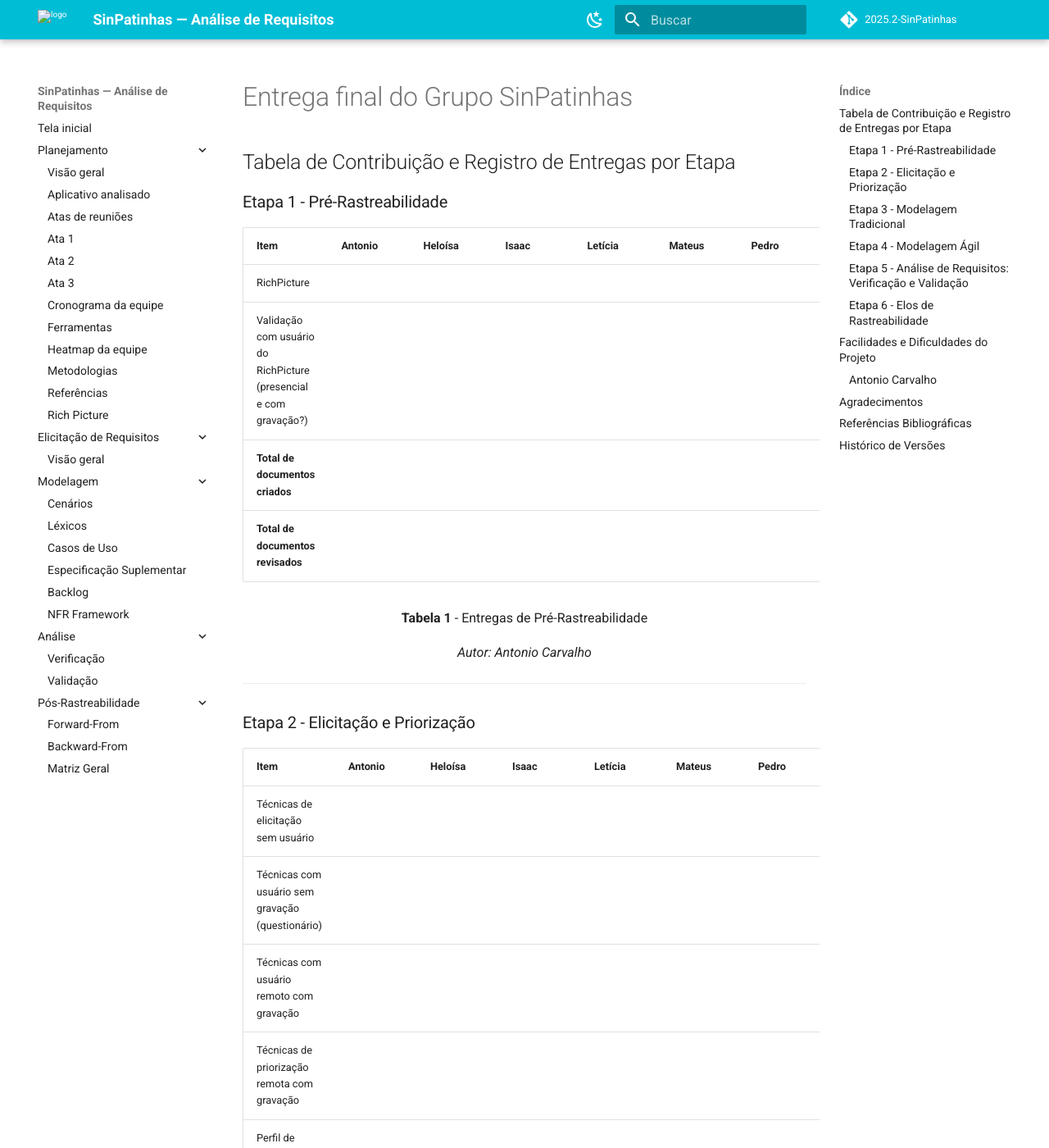
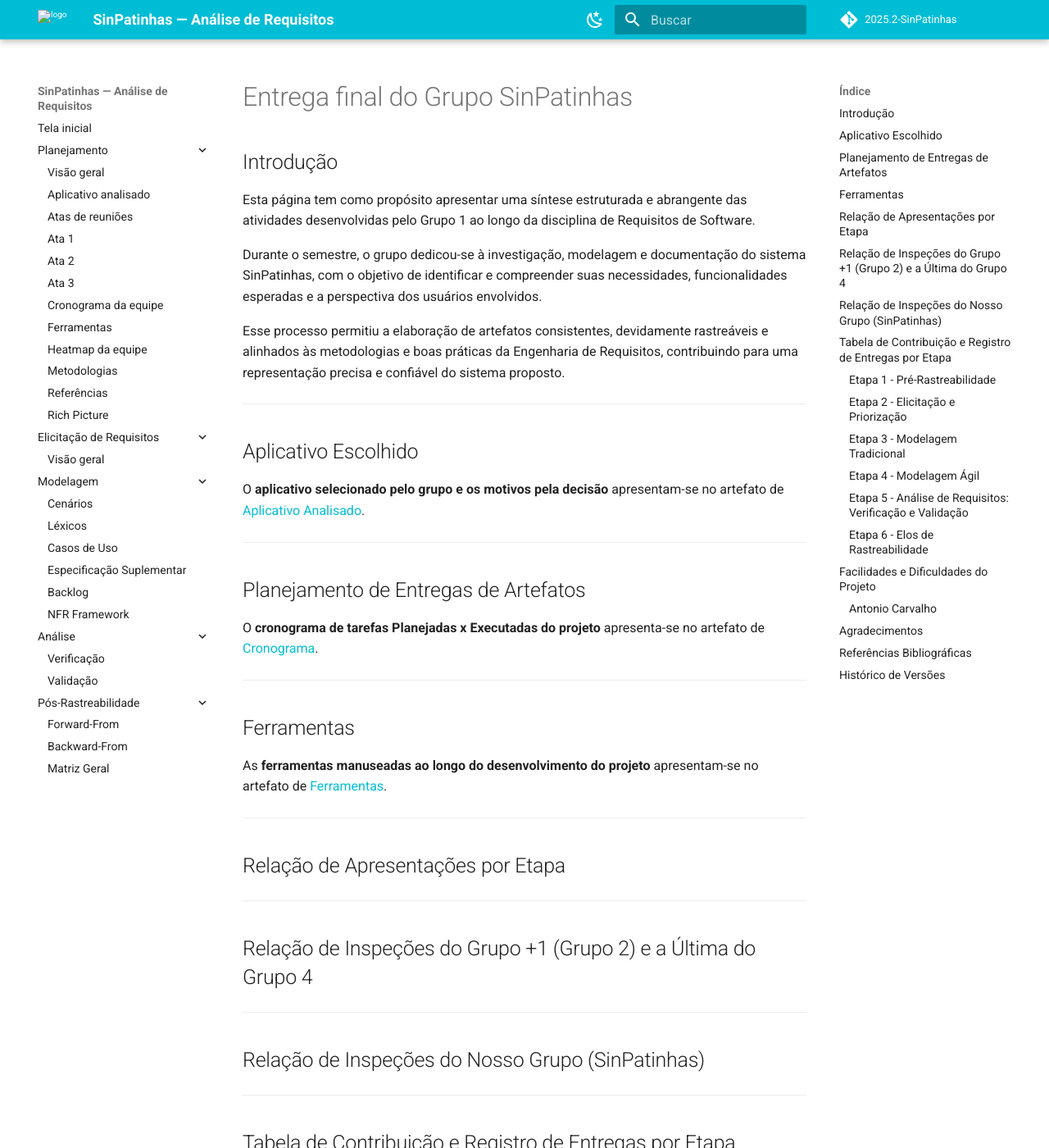
Before and after one commit to Requisitos-de-Software/2025.2-SinPatinhas, an MkDocs documentation site: the page built from docs/entregas/entrega_final.md, in a window 1280 px wide and 1400 px high. Shown: the whole window at 82% size. Built offline with MkDocs 1.6.1 and Material for MkDocs 9.7.7, drawn with Linux system fonts in a browser that asks for light colours; comment, search, counter and statistics services are not loaded; some of the changed text lies outside the part shown.

Commit message:
fix(general): Mais uma alteração de estrutura na página de entrega final.

```diff
--- a/docs/entregas/entrega_final.md
+++ b/docs/entregas/entrega_final.md
@@ -1,7 +1,52 @@
 # Entrega final do Grupo SinPatinhas
 
+## Introdução
+
+Esta página tem como propósito apresentar uma síntese estruturada e abrangente das atividades desenvolvidas pelo Grupo 1 ao longo da disciplina de Requisitos de Software.
+
+Durante o semestre, o grupo dedicou-se à investigação, modelagem e documentação do sistema SinPatinhas, com o objetivo de identificar e compreender suas necessidades, funcionalidades esperadas e a perspectiva dos usuários envolvidos.
+
+Esse processo permitiu a elaboração de artefatos consistentes, devidamente rastreáveis e alinhados às metodologias e boas práticas da Engenharia de Requisitos, contribuindo para uma representação precisa e confiável do sistema proposto.
+
+---
+
+## Aplicativo Escolhido
+
+O **aplicativo selecionado pelo grupo e os motivos pela decisão** apresentam-se no artefato de [Aplicativo Analisado](../planejamento/aplicativo/README.md).
+
+---
+
+## Planejamento de Entregas de Artefatos
+
+O **cronograma de tarefas Planejadas x Executadas do projeto** apresenta-se no artefato de [Cronograma](../planejamento/cronograma/README.md).
+
+---
+
+## Ferramentas
+
+As **ferramentas manuseadas ao longo do desenvolvimento do projeto** apresentam-se no artefato de [Ferramentas](../planejamento/ferramentas/README.md).
+
+---
+
+## Relação de Apresentações por Etapa
+
+
+
+---
+
+## Relação de Inspeções do Grupo +1 (Grupo 2) e a Última do Grupo 4
+
+
+
+---
+
+## Relação de Inspeções do Nosso Grupo (SinPatinhas)
+
+
+
+---
+
 ## Tabela de Contribuição e Registro de Entregas por Etapa
-
 
 ### Etapa 1 - Pré-Rastreabilidade
 
@@ -100,7 +145,6 @@
 
 #### Antonio Carvalho
 
-
 ---
 
 ## Agradecimentos
@@ -126,4 +170,4 @@ A base conceitual foi desenvolvida com base nos fundamentos de **Sales (2025) e
 
 | Data       | Versão | Descrição                                 | Autor                                      | Revisor                                     |
 | :--------: | :----: | :---------------------------------------- | :----------------------------------------: | :----------------------------------------: |
-| 20/11/2025 |  1.0   |  Criação da página de entrega final, estruturação da matriz de artefatos e entregas geral e organização de relatos | Antonio Carvalho   |   |
+| 20/11/2025 |  1.0   |  Criação da página de entrega final com introdução, planejamento, ferramentas, relações de apresentação e inspeção, estruturação das matrizes de entrega por etapa e organização de relatos | Antonio Carvalho   |   |
```
Also changed, not shown: docs/planejamento/README.md (+2 -2 lines).
